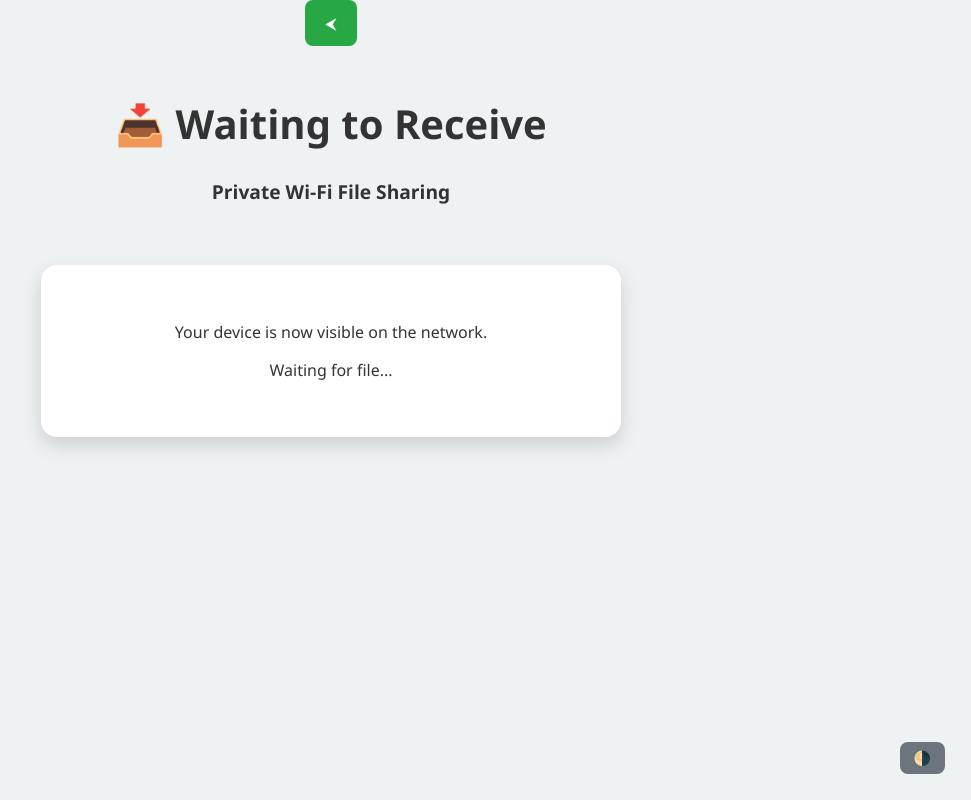
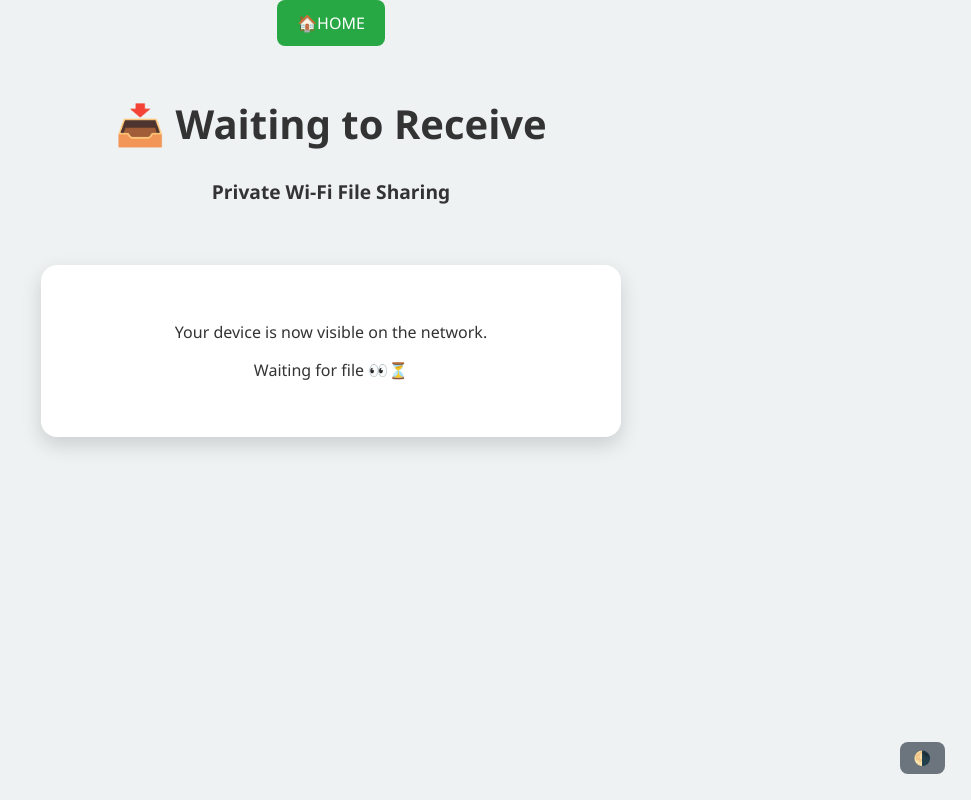
Before and after one commit to Anmol-techy/FILE-LISA, a website: page receive.html in a window 1280 px wide. Shown: the whole page, without its empty margins (309-1280 px from the left). Drawn offline with Linux system fonts and the light colour scheme.

Commit message:
Update receive.html

```diff
--- a/receive.html
+++ b/receive.html
@@ -7,7 +7,7 @@
   <link rel="stylesheet" href="style.css" />
 </head>
 <body>
-  <a href="index.html" class="Back-button">⮜
+  <a href="index.html" class="Back-button">🏠HOME
   </a>
 
   <h1>📥 Waiting to Receive</h1>
@@ -15,7 +15,7 @@
   <div class="container">
     <p>Your device is now visible on the network.</p>
     <div id="incoming">
-      <p>Waiting for file...</p>
+      <p>Waiting for file 👀⏳</p>
     </div>
   </div>
 
```
